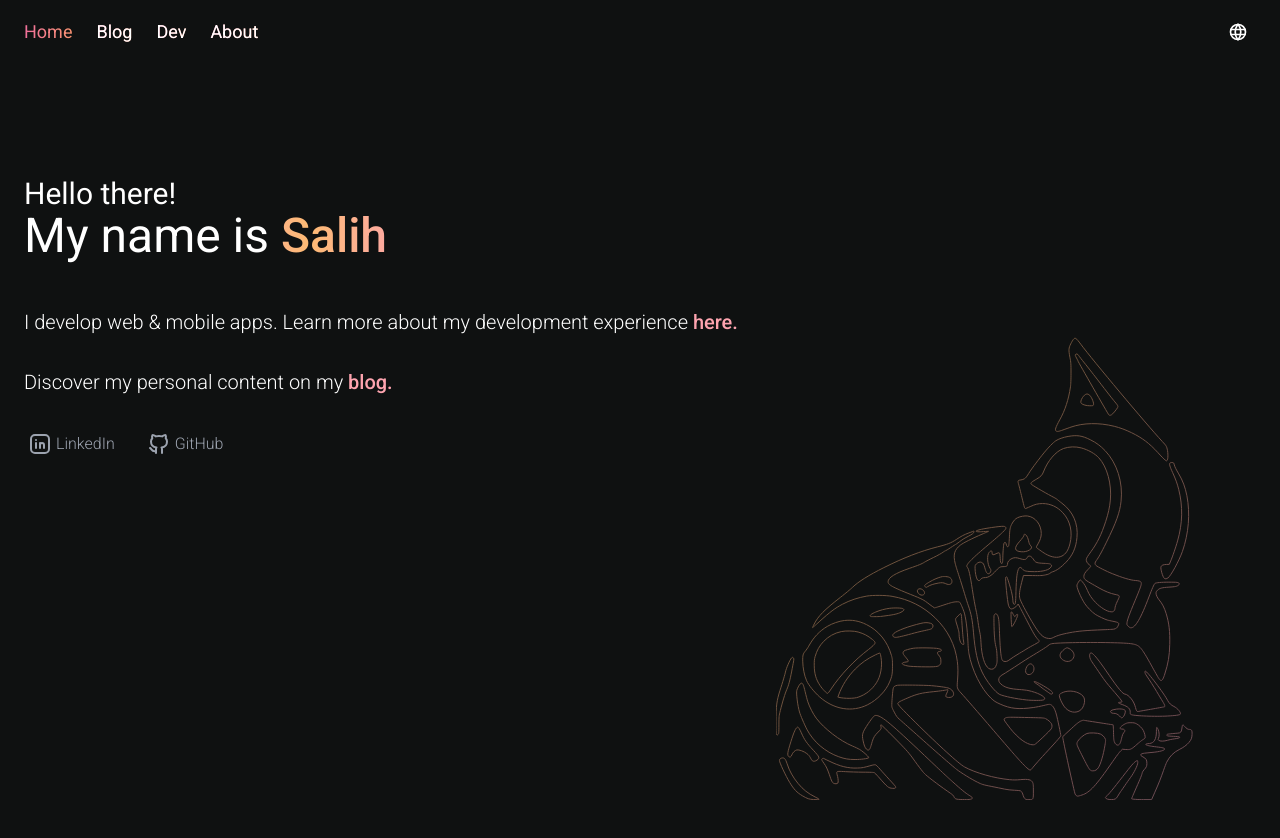
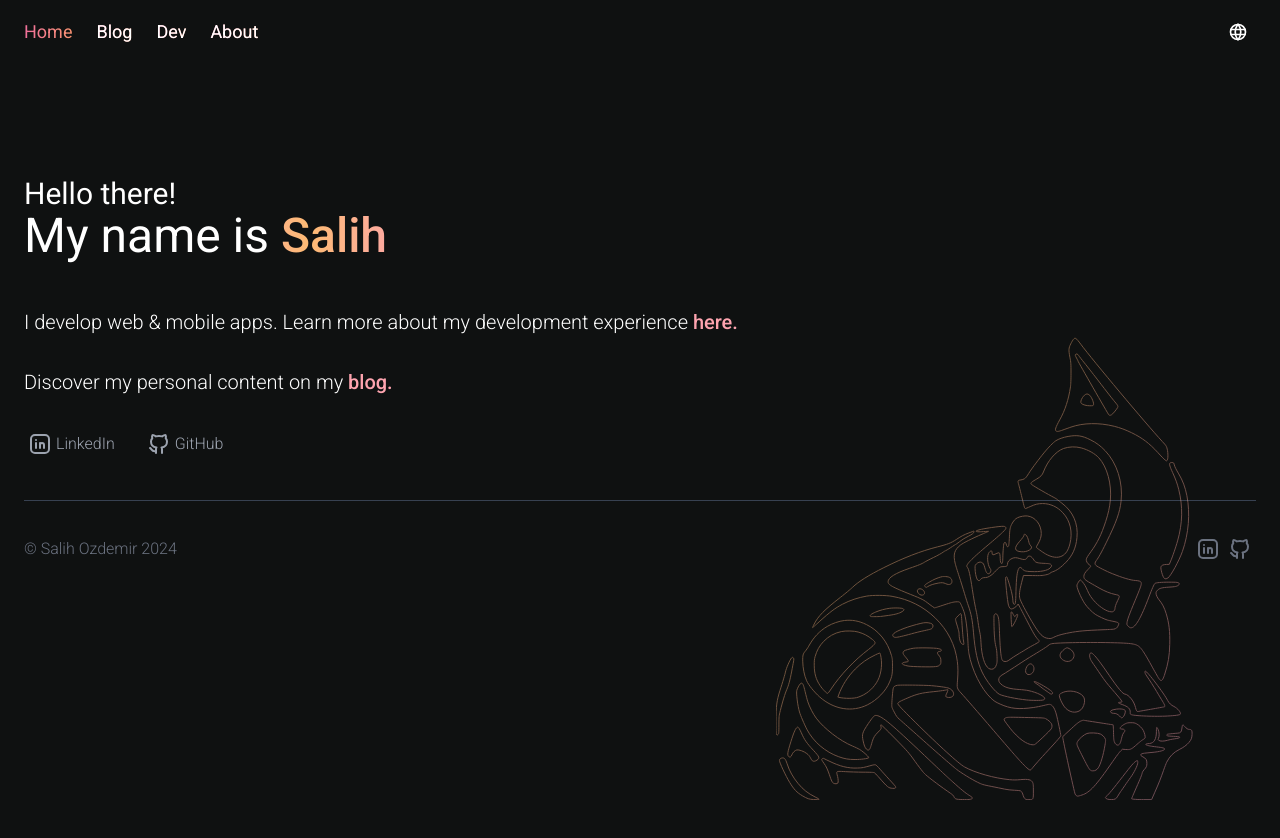
Before and after one commit to eyubSalihOzdemir/ozdemirsalih.com, a React (Vite) app: page / in a window 1280 px wide. Shown: the top 838 px of the page. Before the commit the page ends 800 px from the top, so only its background shows below. Built offline with nearby package versions, Linux system fonts and the light colour scheme; what tailwindcss-animated would draw is missing.

Commit message:
add Footer to layout

```diff
--- /dev/null
+++ b/src/components/Footer.tsx
@@ -0,0 +1,32 @@
+import { IconBrandGithub, IconBrandLinkedin } from "@tabler/icons-react";
+
+function Footer() {
+  return (
+    <footer className="mt-10 font-light">
+      <hr className="h-px border-0 dark:bg-gray-700" />
+      <div className="flex h-24 items-center justify-between text-gray-500">
+        <h1>© Salih Ozdemir 2024</h1>
+        <div className="flex">
+          <a
+            href="https://www.linkedin.com/in/eyubsalihozdemir/"
+            rel="noopener noreferrer"
+            target="_blank"
+            className="flex gap-1 p-1 transition-transform hover:scale-105"
+          >
+            <IconBrandLinkedin></IconBrandLinkedin>
+          </a>
+          <a
+            href="https://github.com/eyubSalihOzdemir"
+            rel="noopener noreferrer"
+            target="_blank"
+            className="flex gap-1 p-1 transition-transform hover:scale-105"
+          >
+            <IconBrandGithub></IconBrandGithub>
+          </a>
+        </div>
+      </div>
+    </footer>
+  );
+}
+
+export default Footer;
--- a/src/views/Navbar.tsx
+++ b/src/views/Navbar.tsx
@@ -20,6 +20,7 @@ import IconButton from "../components/IconButton.tsx";
 import { useTranslation } from "react-i18next";
 import FlagTR from "../components/FlagTR.tsx";
 import FlagEN from "../components/FlagEN.tsx";
+import Footer from "../components/Footer.tsx";
 
 function Navbar() {
   const { t, i18n } = useTranslation();
@@ -220,9 +221,13 @@ function Navbar() {
       </div>
       {/* h-[calc(100vh-80px)] */}
       {/* min-h-[calc(100vh-80px)] */}
-      <div className="mx-auto h-[calc(100vh-80px)] max-w-[1440px]">
+      {/* h-[calc(100vh-80px)] */}
+      <div className="mx-auto h-full max-w-[1440px]">
         <div className="mx-6 h-full max-h-max flex-1">
           <Outlet />
+        </div>
+        <div className="mx-6">
+          <Footer />
         </div>
       </div>
     </div>
```
